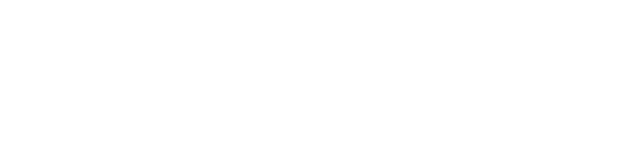
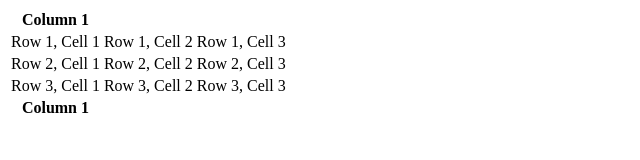
Before and after one commit to Boitumelo96/The-Calculator-App, a plain HTML site: page index.html in a window 1280 px wide. Shown: the whole page, without its empty margins (0-640 px from the left). Drawn offline with Linux system fonts and the light colour scheme.

Commit message:
create  a basic table

```diff
--- a/index.html
+++ b/index.html
@@ -7,7 +7,36 @@
 </head>
 <body>
     <table>
+        <thead>
+            <tr>
+                <th>Column 1</th>
 
+            </tr>
+        </thead>
+        <tbody>
+            <tr>
+                <td>Row 1, Cell 1</td>
+                <td>Row 1, Cell 2</td>
+                <td>Row 1, Cell 3</td>
+            </tr>
+            <tr>
+                <td>Row 2, Cell 1</td>
+                <td>Row 2, Cell 2</td>
+                <td>Row 2, Cell 3</td>
+            </tr>
+            <tr>
+                <td>Row 3, Cell 1</td>
+                <td>Row 3, Cell 2</td>
+                <td>Row 3, Cell 3</td>
+            </tr>
+        </tbody>
+            <thread>
+                <tr>
+                    <th>
+                        <column>Column 1</column>
+                    </th>
+                </tr>
+            </thread>
 
     </table>
 </body>
```
